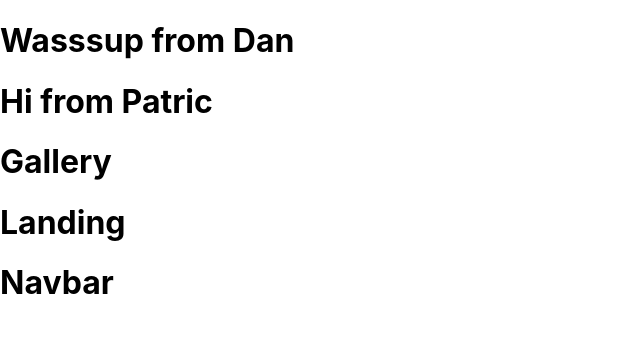
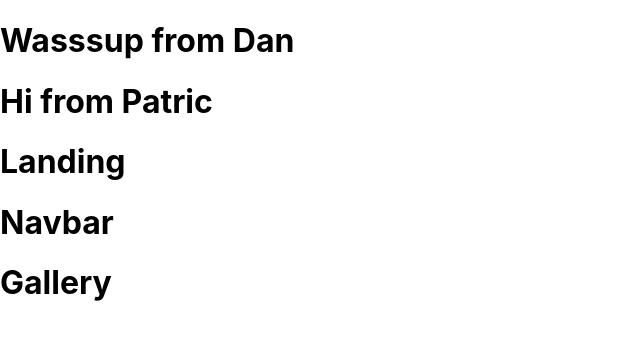
Before and after one commit to Foto-Op/project-2, a React (Create React App) app: page / in a window 1280 px wide. Shown: the top 340 px of the page, without its empty margins (0-640 px from the left). Built offline with nearby package versions, Linux system fonts and the light colour scheme.

Commit message:
no significant changes

```diff
--- a/src/App.js
+++ b/src/App.js
@@ -10,9 +10,9 @@ class App extends Component {
       <div className='App'>
         <h1>Wasssup from Dan</h1>
         <h1>Hi from Patric</h1>
-        <Gallery />
         <Landing />
         <NavBar />
+        <Gallery />
       </div>
     );
   }
```
